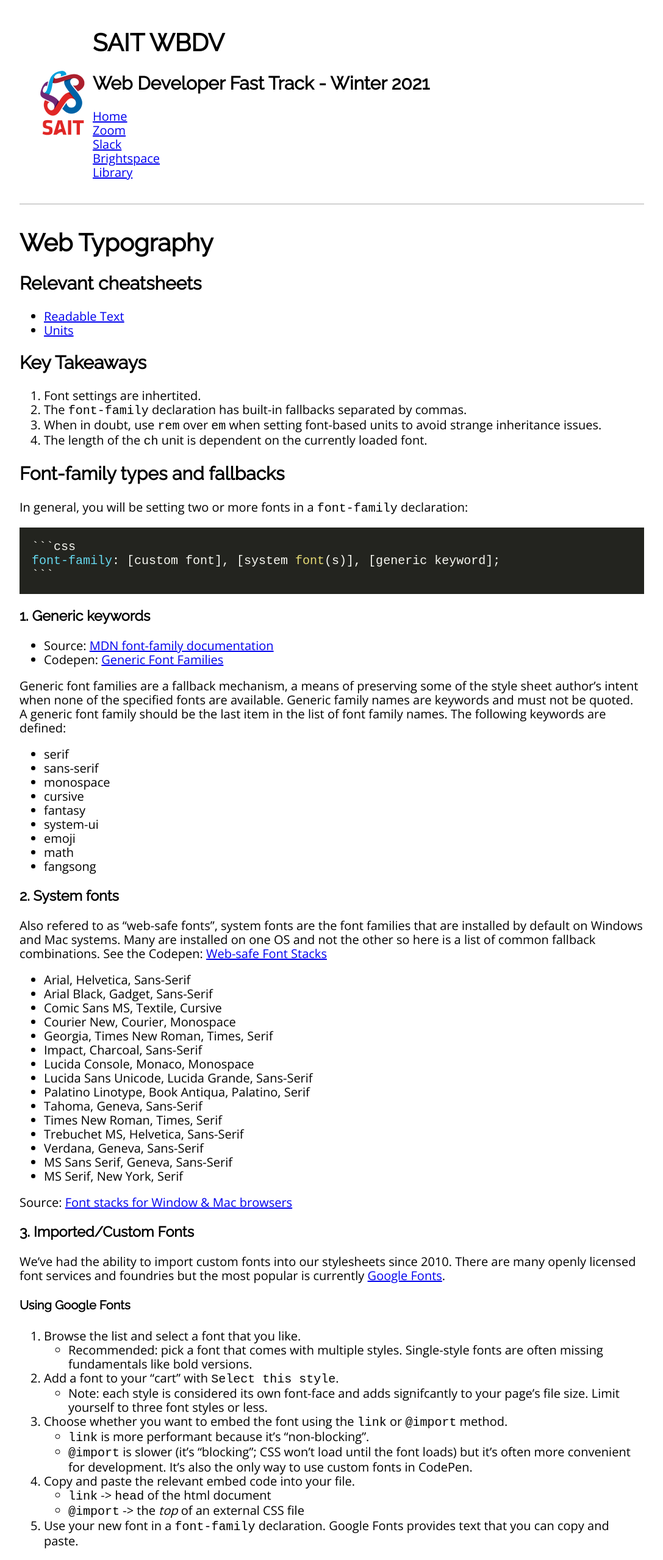
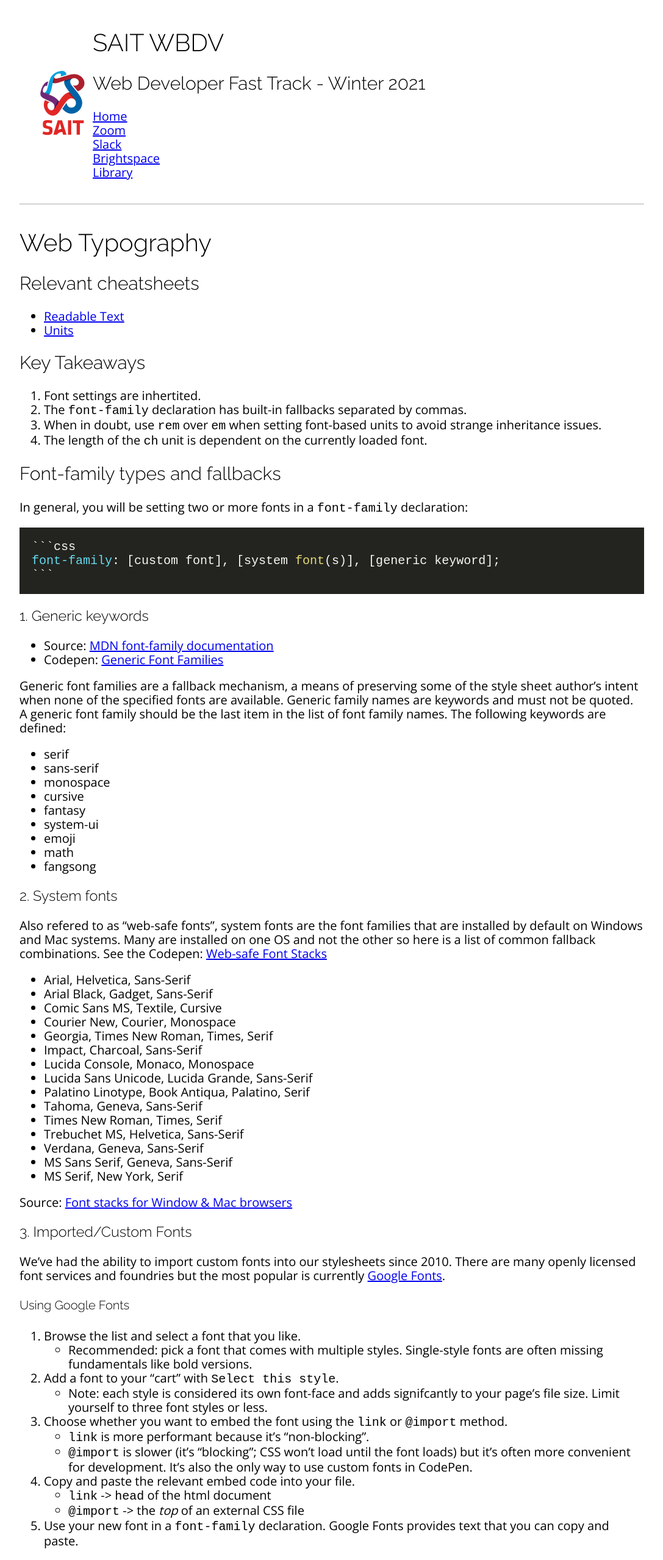
Before and after one commit to sait-wbdv/winter-2021, a Jekyll site: the page built from cheatsheets/web-typography/index.md, in a window 1280 px wide. Shown: the whole page at 61% size, without its empty margins (96-1183 px from the left). Built offline with Jekyll 4.4.1, drawn with Linux system fonts in a browser that asks for light colours; nearby versions of some CDN libraries.

Commit message:
added raleway light and open sans light

```diff
--- a/_layouts/default.html
+++ b/_layouts/default.html
@@ -18,7 +18,7 @@
     <link rel="stylesheet" href="{{ "/assets/css/reset.css" | relative_url }}">
     <link rel="stylesheet" href="{{ "/assets/css/utilities.css" | relative_url }}">
     <link rel="stylesheet" href="{{ "/assets/css/fonts.css" | relative_url }}">
-    <link rel="stylesheet" href="{{ "/assets/fonts/raleway_open-sans-light.css" | relative_url }}">
+    <link rel="stylesheet" href="{{ "/assets/fonts/raleway-light_open-sans-light.css" | relative_url }}">
     <link rel="stylesheet" href="{{ "/assets/css/main.css" | relative_url }}">
 
   </head>
--- /dev/null
+++ b/assets/fonts/raleway-light_open-sans-light.css
@@ -0,0 +1,11 @@
+@import url('https://fonts.googleapis.com/css2?family=Open+Sans:wght@300&family=Raleway:wght@300&display=swap');
+/* Font */
+body {
+  font-family: 'Open Sans', sans-serif;
+  font-weight: 300;
+}
+
+h1, h2, h3, h4, h5, h6 {
+  font-family: 'Raleway', sans-serif;
+  font-weight: 300;
+}
```
